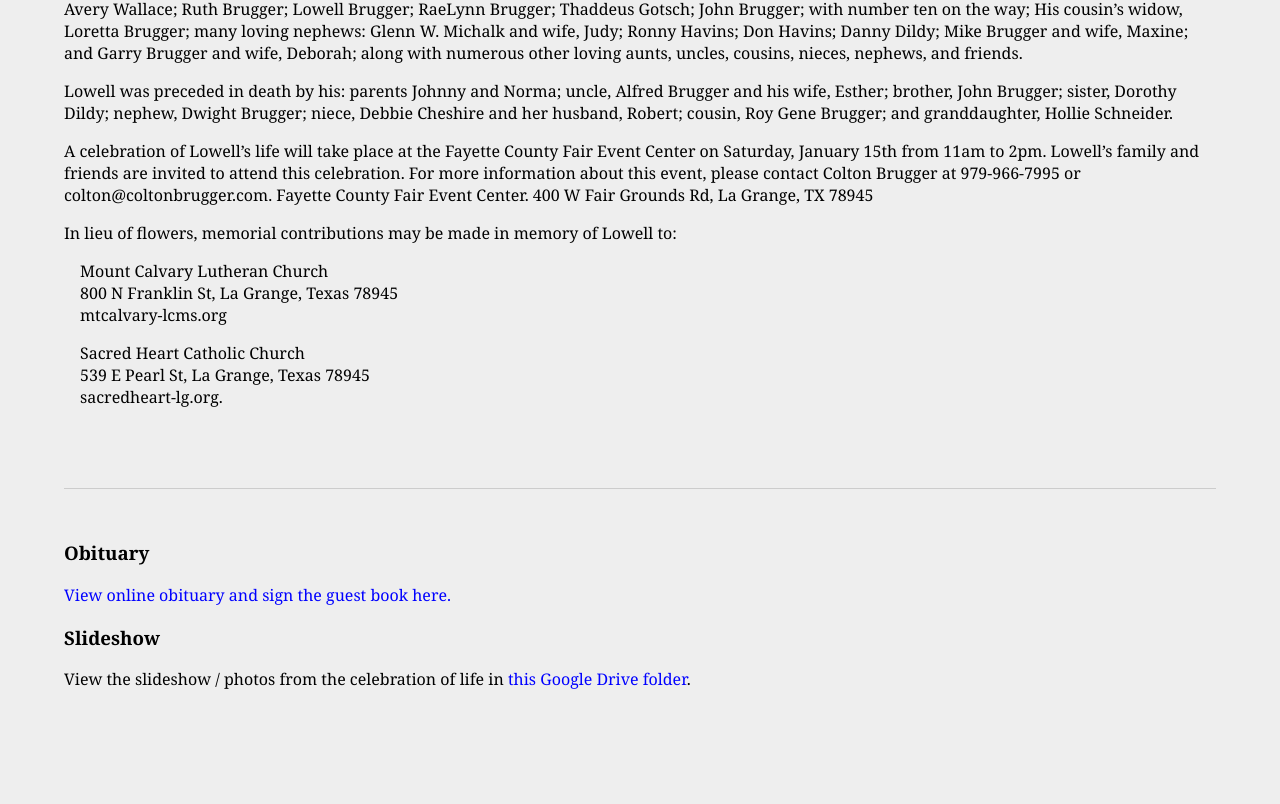
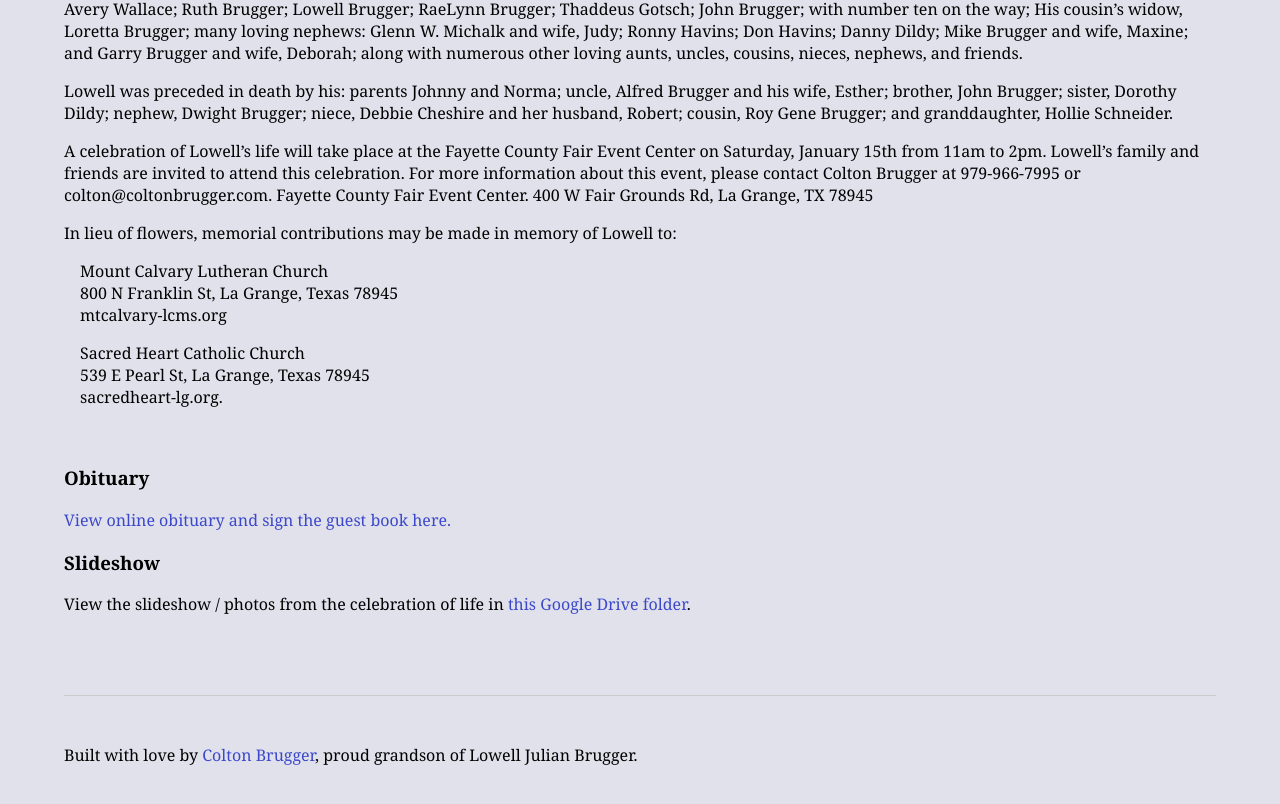
Before and after one commit to coltonbrugger/raebrugger, a Next.js app: page / in a window 1280 px wide. Shown: the part 774-1578 px from the top of the page. Before the commit the page ends 1544 px from the top, so only its background shows below. Built offline with nearby package versions, Linux system fonts and the light colour scheme.

Commit message:
minor updates

```diff
--- a/pages/index.js
+++ b/pages/index.js
@@ -6,8 +6,13 @@ export default function Home() {
   return (
     <div className={styles.container}>
       <Head>
-        <title>Create Next App</title>
-        <meta name="description" content="Generated by create next app" />
+        <title>
+          Lowell Julian Brugger &mdash; December 8, 1936 - December 25, 2021
+        </title>
+        <meta
+          name="description"
+          content="In memory of Lowell Julian Brugger."
+        />
         <link rel="icon" href="/favicon.ico" />
       </Head>
 
@@ -116,10 +121,7 @@ export default function Home() {
               sacredheart-lg.org.
             </p>
           </div>
-        </div>
-      </main>
-
-      <footer className={styles.footer}>
+          <br />
           <h3>Obituary</h3>
           <p>
             <a href="https://www.lagrangefunerals.com/obituary/lowell-brugger">
@@ -135,6 +137,15 @@ export default function Home() {
             </a>
             .
           </p>
+        </div>
+      </main>
+
+      <footer className={styles.footer}>
+        <p>
+          Built with love by{' '}
+          <a href="https://www.coltonbrugger.com">Colton Brugger</a>, proud
+          grandson of Lowell Julian Brugger.
+        </p>
       </footer>
     </div>
   );
--- a/styles/Home.module.css
+++ b/styles/Home.module.css
@@ -6,13 +6,6 @@
   margin: 5rem 0;
   border-top: 1px solid #ccc;
   padding-top: 2rem;
-}
-
-.footer a {
-  color: blue;
-}
-.footer a:hover {
-  text-decoration: underline;
 }
 
 .title {
--- a/styles/globals.css
+++ b/styles/globals.css
@@ -1,14 +1,20 @@
+html {
+  background-color: rgb(224, 225, 235);
+}
 html,
 body {
   padding: 0;
   margin: 0;
   font-family: Georgia, 'Times New Roman', Times, serif;
-  background-color: #eee;
 }
 
 a {
   color: inherit;
   text-decoration: none;
+  color: rgb(60, 72, 202);
+}
+a:hover {
+  text-decoration: underline;
 }
 
 * {
```
Lines whose indentation alone changed are shown as unchanged.
